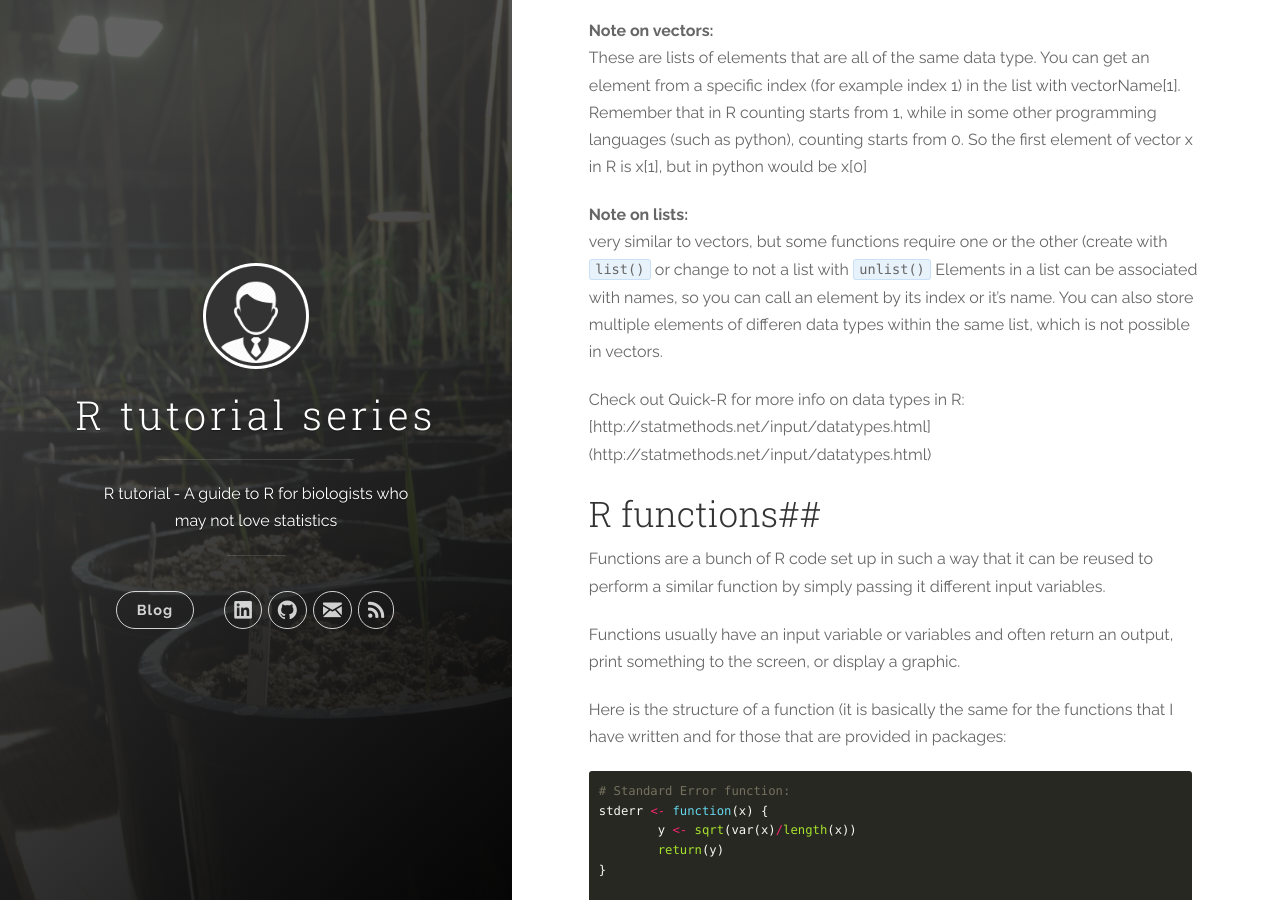
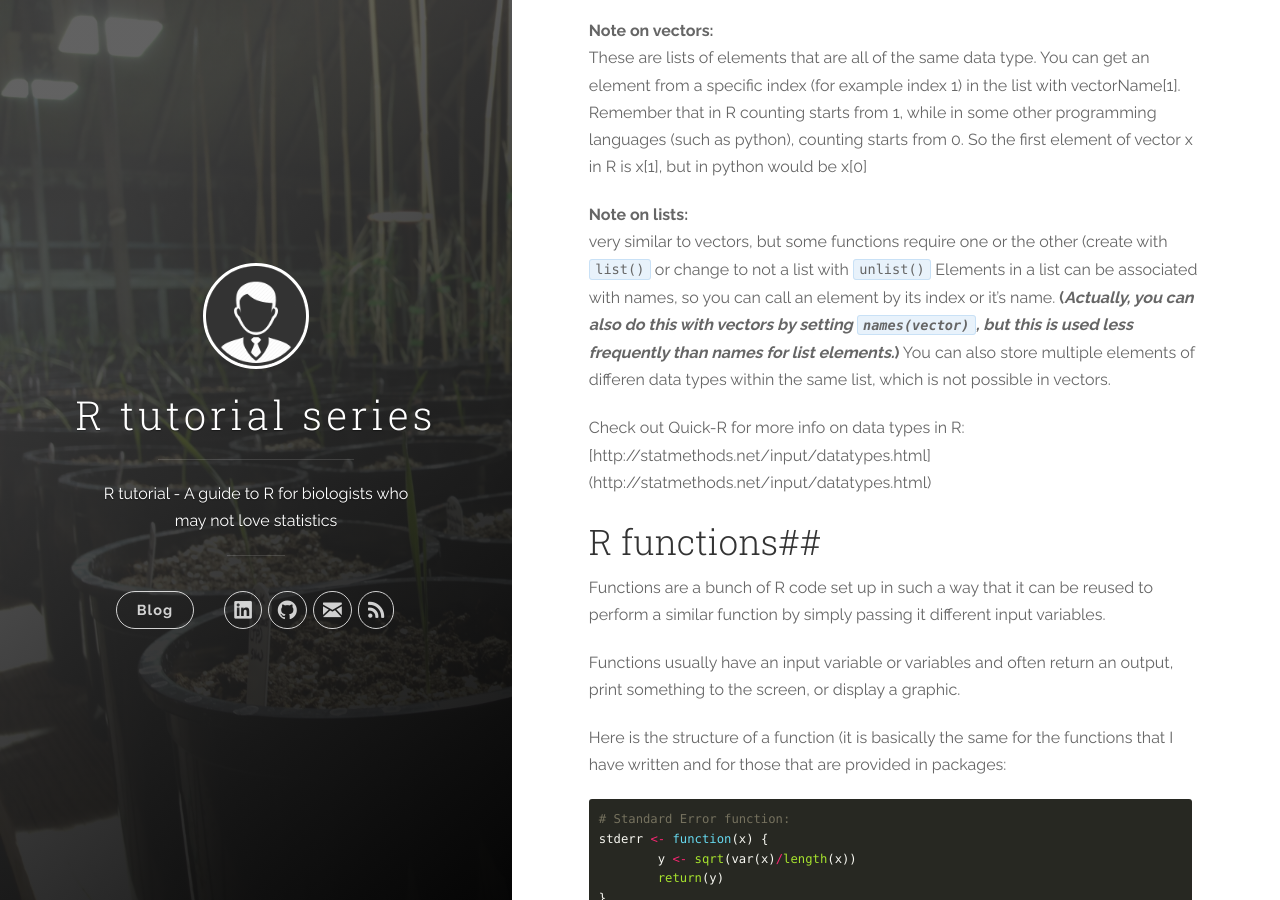
Before and after one commit to bakuhatsu/Rsite, a Jekyll site: the page built from _posts/2016-04-14-Getting-started-with-R.markdown, in a window 1280 px wide and 900 px high, scrolled down 11450 px. Built offline with Jekyll 4.4.1, drawn with Linux system fonts in a browser that asks for light colours; nearby versions of some CDN libraries; Markdown is read by kramdown in place of the engine named in the settings.

Commit message:
updated files

````diff
--- a/_posts/2016-04-14-Getting-started-with-R.markdown
+++ b/_posts/2016-04-14-Getting-started-with-R.markdown
@@ -111,7 +111,7 @@
 marshmallows <- 17
 taxRate <- 7.8
 
-total = carrots + beets + potatoes + spinach + marshmallows
+total <- carrots + beets + potatoes + spinach + marshmallows
 totalWithTax <- total * (1 + taxRate/100)
 print(totalTaxRate)
 ```
@@ -276,7 +276,7 @@
 These are lists of elements that are all of the same data type.  You can get an element from a specific index (for example index 1) in the list with vectorName[1].  Remember that in R counting starts from 1, while in some other programming languages (such as python), counting starts from 0.  So the first element of vector x in R is x[1], but in python would be x[0]
 
 **Note on lists:**
-very similar to vectors, but some functions require one or the other (create with `list()` or change to not a list with `unlist()` Elements in a list can be associated with names, so you can call an element by its index or it's name.  You can also store multiple elements of differen data types within the same list, which is not possible in vectors.
+very similar to vectors, but some functions require one or the other (create with `list()` or change to not a list with `unlist()` Elements in a list can be associated with names, so you can call an element by its index or it's name. **(*Actually, you can also do this with vectors by setting `names(vector)`, but this is used less frequently than names for list elements.*)**  You can also store multiple elements of differen data types within the same list, which is not possible in vectors.
 
 Check out Quick-R for more info on data types in R: [http://statmethods.net/input/datatypes.html] (http://statmethods.net/input/datatypes.html)
 
````
